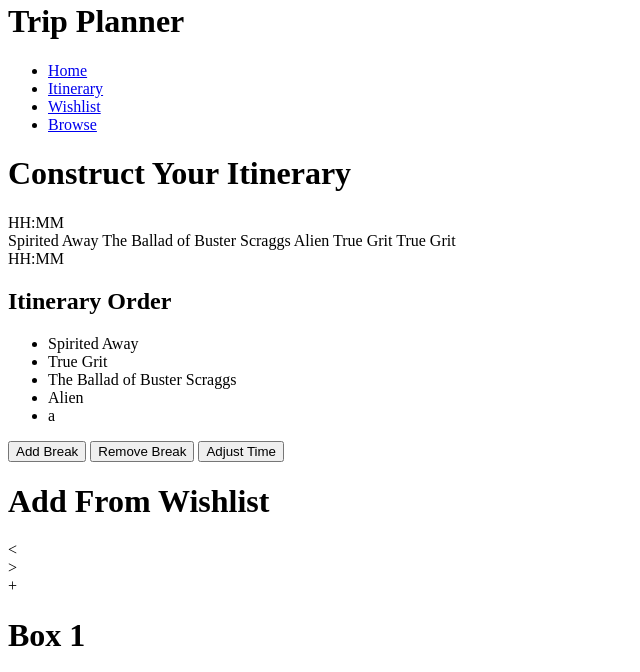
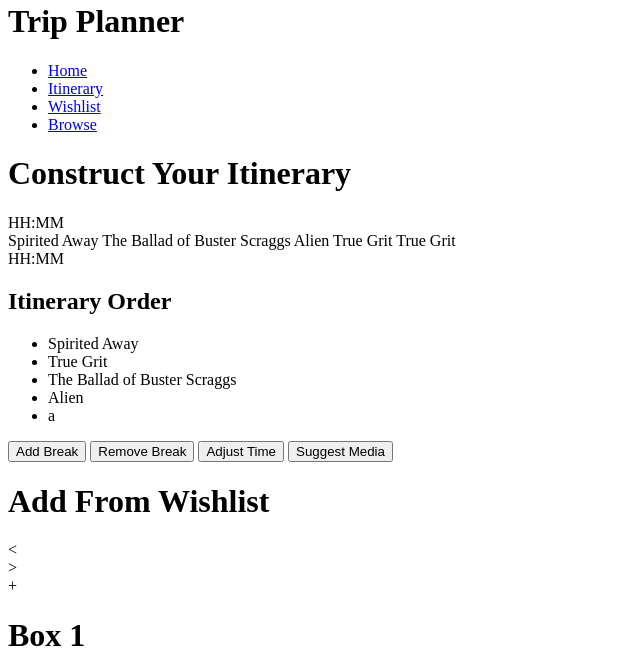
Before and after one commit to johnvak01/wdd330-finalproject, a website built with Vite: page src/html/itinerary.html in a window 1280 px wide. Shown: the part 94-766 px from the top of the page, without its empty margins (0-640 px from the left). Built offline with nearby package versions, Linux system fonts and the light colour scheme; files whose address does not match are found by name.

Commit message:
added a button for the suggest feature

```diff
--- a/src/html/itinerary.html
+++ b/src/html/itinerary.html
@@ -44,6 +44,7 @@
                 <button type="button" class="add">Add Break</button>
                 <button type="button" class="remove">Remove Break</button>
                 <button type="button" class="add">Adjust Time</button>
+                <button type="button" class="add">Suggest Media</button>
             </div>
         </div>
         <div class="content-box">
--- a/src/public/css/default.css
+++ b/src/public/css/default.css
@@ -354,7 +354,7 @@
     width: 100%;
 }
 .itinerary-buttons button{
-    width: 25%;
+    width: 20%;
     display: flex;
     align-items: center;
     justify-content: center;
```
